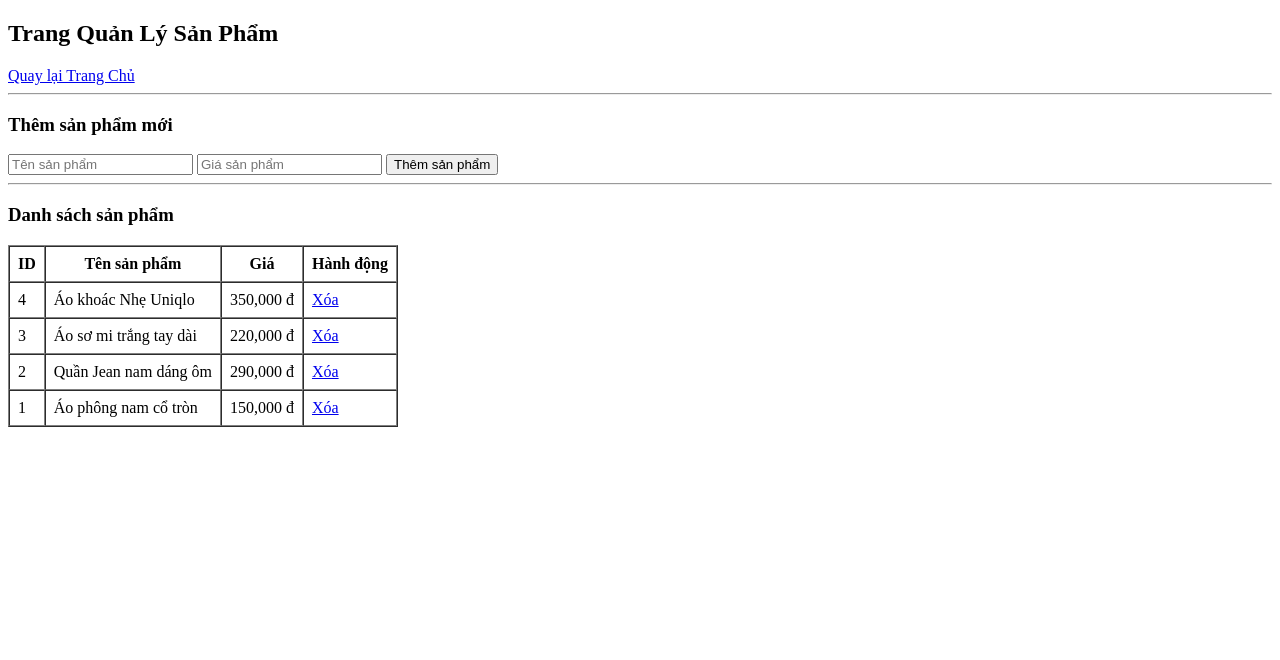
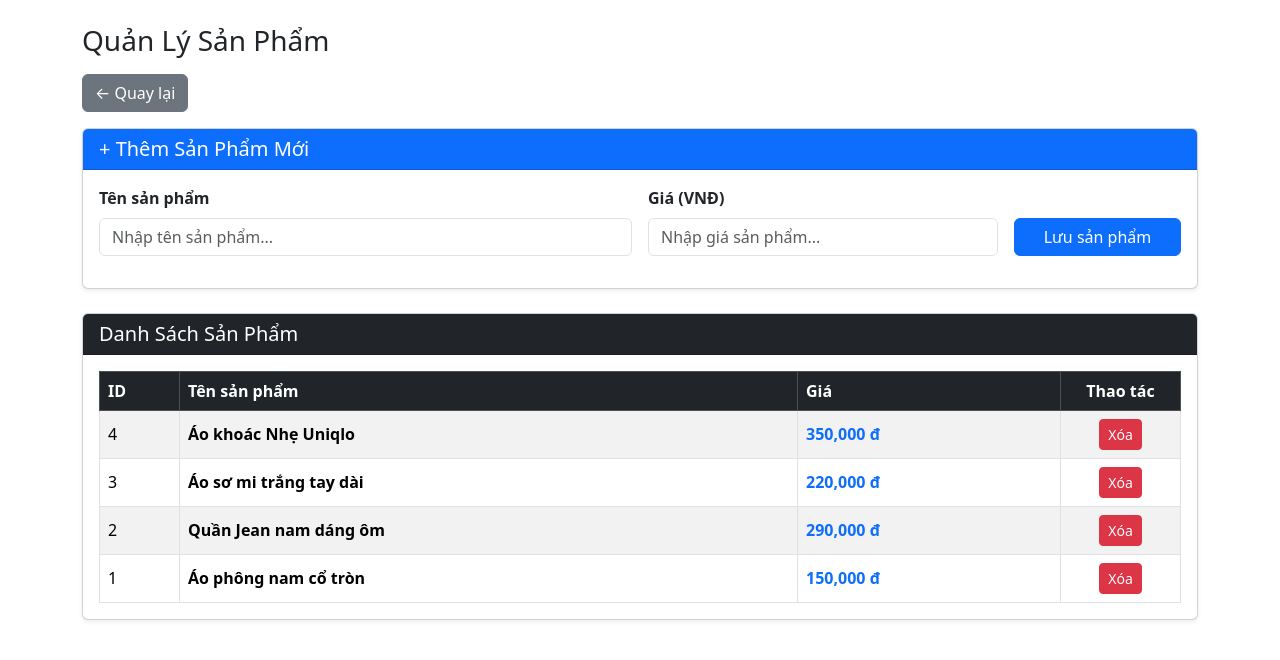
Before and after one commit to dn20092007-eng/duanphp, a PHP site: page /index.php?modun=sanpham&action=index in a window 1280 px wide. Shown: the top 660 px of the page. Run offline with PHP 8.4, Linux system fonts and the light colour scheme; the visitor is signed in with stand-in values (Sample User, id 1); data comes from the database, SQL or seed files in the repository.

Commit message:
Cap nhat code

```diff
--- a/app/view/sanpham/sanpham_view.php
+++ b/app/view/sanpham/sanpham_view.php
@@ -1,53 +1,94 @@
-<!DOCTYPE html>
-<html lang="vi">
-<head>
-    <meta charset="UTF-8">
-    <title>Quản lý Sản Phẩm</title>
-</head>
-<body>
-    <h2>Trang Quản Lý Sản Phẩm</h2>
-    <a href="index.php">Quay lại Trang Chủ</a>
-    <hr>
+<!-- Bootstrap 5 CSS -->
+<link href="https://cdn.jsdelivr.net/npm/bootstrap@5.3.3/dist/css/bootstrap.min.css" rel="stylesheet">
+
+<div class="container mt-4">
+    <h3 class="mb-3">Quản Lý Sản Phẩm</h3>
+
+    <div class="mb-3">
+        <a href="index.php" class="btn btn-secondary">
+            ← Quay lại
+        </a>
+    </div>
 
     <?php if (!empty($error)): ?>
-        <div style="color: red; background: #ffe6e6; padding: 10px; margin-bottom: 15px; border: 1px solid red; border-radius: 5px;">
+        <div class="alert alert-danger alert-dismissible fade show mb-3" role="alert">
             <strong>⚠️ Thông báo:</strong> <?= htmlspecialchars($error) ?>
         </div>
     <?php endif; ?>
 
-    <h3>Thêm sản phẩm mới</h3>
+    <!-- Form thêm sản phẩm mới -->
+    <div class="card shadow-sm mb-4">
+        <div class="card-header bg-primary text-white">
+            <h5 class="mb-0">+ Thêm Sản Phẩm Mới</h5>
+        </div>
+        <div class="card-body">
             <form method="POST">
-        <input type="text" name="ten_sp" placeholder="Tên sản phẩm" required>
-        <input type="number" name="gia" placeholder="Giá sản phẩm" required>
-        <button type="submit" name="them">Thêm sản phẩm</button>
+                <div class="row g-3 align-items-end">
+                    <div class="col-md-6">
+                        <label class="form-label fw-bold">Tên sản phẩm</label>
+                        <input type="text" name="ten_sp" class="form-control" placeholder="Nhập tên sản phẩm..." required>
+                    </div>
+
+                    <div class="col-md-4">
+                        <label class="form-label fw-bold">Giá (VNĐ)</label>
+                        <input type="number" name="gia" class="form-control" placeholder="Nhập giá sản phẩm..." required>
+                    </div>
+
+                    <div class="col-md-2">
+                        <button type="submit" name="them" class="btn btn-primary w-100">
+                            Lưu sản phẩm
+                        </button>
+                    </div>
+                </div>
             </form>
+        </div>
+    </div>
 
-    <hr>
-
-    <h3>Danh sách sản phẩm</h3>
-    <table border="1" cellpadding="8" cellspacing="0">
+    <!-- Bảng danh sách sản phẩm -->
+    <div class="card shadow-sm">
+        <div class="card-header bg-dark text-white">
+            <h5 class="mb-0">Danh Sách Sản Phẩm</h5>
+        </div>
+        <div class="card-body">
+            <div class="table-responsive">
+                <table class="table table-bordered table-striped table-hover align-middle mb-0">
+                    <thead class="table-dark">
                         <tr>
-            <th>ID</th>
+                            <th style="width: 80px;">ID</th>
                             <th>Tên sản phẩm</th>
                             <th>Giá</th>
-            <th>Hành động</th>
+                            <th style="width: 120px;" class="text-center">Thao tác</th>
                         </tr>
-        <?php if (!empty($sanpham)): ?>
+                    </thead>
+                    <tbody>
                         <?php foreach ($sanpham as $sp): ?>
                             <tr>
-                    <td><?= $sp['id'] ?></td>
-                    <td><?= htmlspecialchars($sp['ten_sp']) ?></td>
-                    <td><?= number_format($sp['gia']) ?> đ</td>
-                    <td>
-                        <a href="index.php?modun=sanpham&xoa=<?= $sp['id'] ?>" onclick="return confirm('Bạn có muốn xóa sản phẩm này?')">Xóa</a>
+                                <td><?= htmlspecialchars($sp['id']) ?></td>
+                                <td><strong><?= htmlspecialchars($sp['ten_sp']) ?></strong></td>
+                                <td><span class="text-primary fw-bold"><?= number_format($sp['gia']) ?> đ</span></td>
+                                <td class="text-center">
+                                    <a href="index.php?modun=sanpham&xoa=<?= urlencode($sp['id']) ?>"
+                                       class="btn btn-danger btn-sm"
+                                       onclick="return confirm('Bạn có chắc muốn xóa sản phẩm này không?')">
+                                        Xóa
+                                    </a>
                                 </td>
                             </tr>
                         <?php endforeach; ?>
-        <?php else: ?>
+
+                        <?php if (empty($sanpham)): ?>
                             <tr>
-                <td colspan="4">Chưa có sản phẩm nào.</td>
+                                <td colspan="4" class="text-center text-muted py-3">
+                                    Chưa có sản phẩm nào.
+                                </td>
                             </tr>
                         <?php endif; ?>
+                    </tbody>
                 </table>
-</body>
-</html>
+            </div>
+        </div>
+    </div>
+</div>
+
+<!-- Bootstrap 5 JS Bundle -->
+<script src="https://cdn.jsdelivr.net/npm/bootstrap@5.3.3/dist/js/bootstrap.bundle.min.js"></script>
```
Also changed, not shown: app/view/donhang/donhang_view.php (+87 -32 lines). Lines whose indentation alone changed are shown as unchanged.
